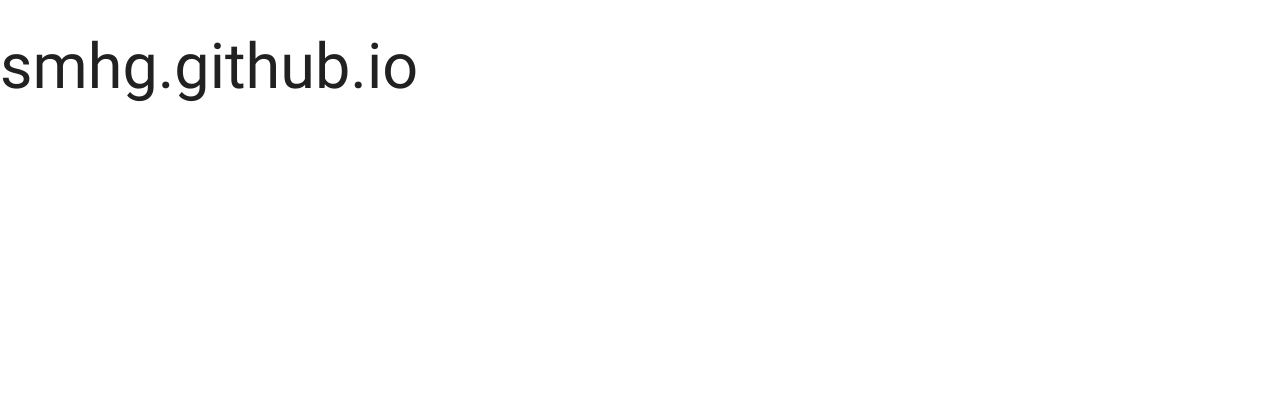
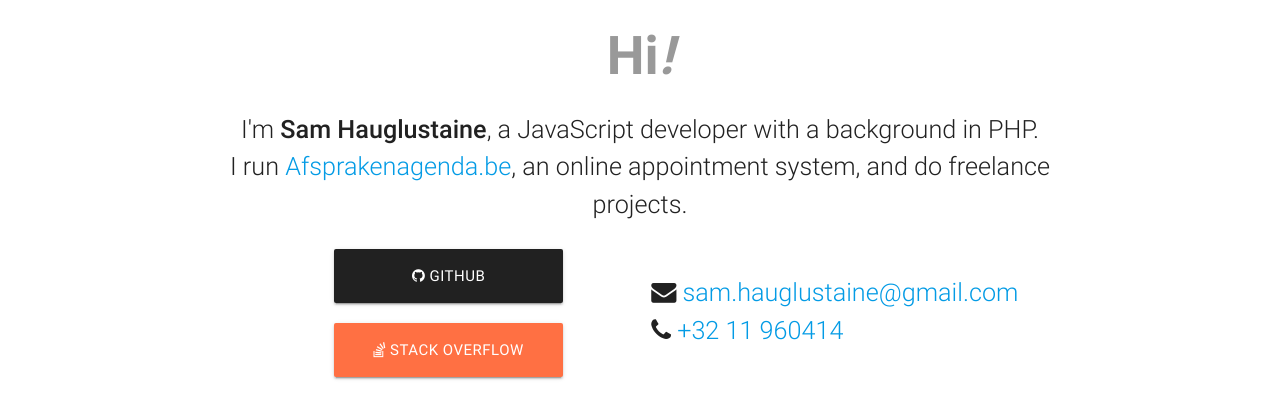
Before and after one commit to smhg/smhg.github.io, a website: page index.html in a window 1280 px wide. Drawn offline with nearby package versions, Linux system fonts and the light colour scheme.

Commit message:
add content

```diff
--- a/index.html
+++ b/index.html
@@ -7,6 +7,28 @@
   <link href="style/index.css" rel="stylesheet" type="text/css">
 </head>
 <body>
-  <h1>smhg.github.io</h1>
+  <div class="container">
+    <div class="row">
+      <div class="col s12 center-align">
+        <h2>Hi<em>!</em></h2>
+        <p class="flow-text">I'm <strong>Sam Hauglustaine</strong>, a JavaScript developer with a background in PHP.<br>
+        I run <a href="https://www.afsprakenagenda.be">Afsprakenagenda.be</a>, an online appointment system, and do freelance projects.</p>
+      </div>
+      <div class="col s12 m3 offset-m2 right-align">
+        <div class="row">
+          <a href="https://github.com/smhg" class="waves-effect waves-light btn-large col s12 grey darken-4"><span class="fa fa-github"></span> GitHub</a>
+        </div>
+        <div class="row">
+          <a href="http://stackoverflow.com/users/1560710/smhg" class="waves-effect waves-light btn-large col s12 deep-orange lighten-1"><span class="fa fa-stack-overflow"></span> Stack Overflow</a>
+        </div>
+      </div>
+      <div class="col s12 m6 offset-m1">
+        <p class="flow-text">
+          <span class="fa fa-envelope"></span> <a href="mailto:sam.hauglustaine@gmail.com">sam.hauglustaine@gmail.com</a><br>
+          <span class="fa fa-phone"></span> <a href="tel:+3211960414">+32 11 960414</a>
+        </p>
+      </div>
+    </div>
+  </div>
 </body>
 </html>
```
